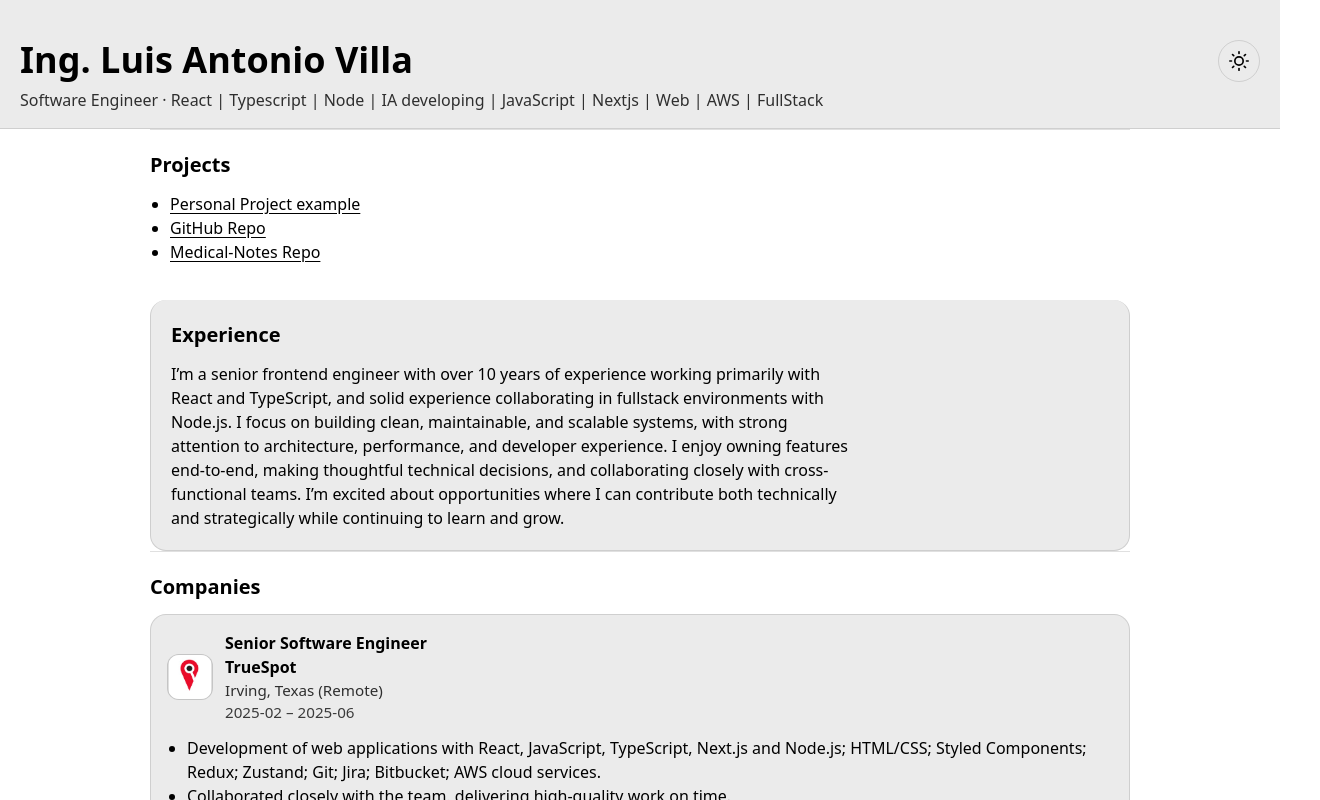
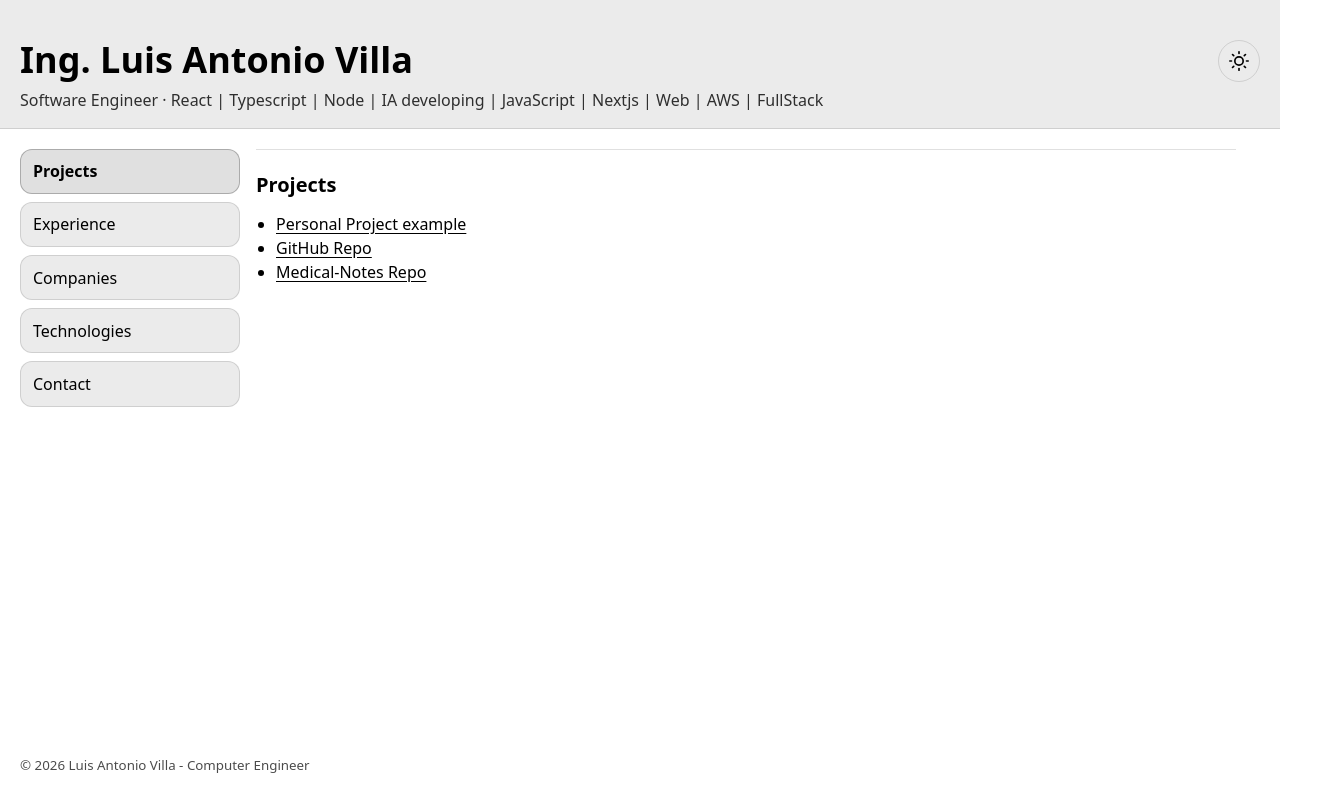
Before and after one commit to LuisoVilla/luis-portfolio, a React (Vite) app: page / in a window 1280 px wide. Shown: the top 800 px of the page, 1320 px wide, since content can reach past the window. Built offline with nearby package versions, Linux system fonts and the light colour scheme.

Commit message:
add contact info and sidebar added

```diff
--- a/src/App.css
+++ b/src/App.css
@@ -40,10 +40,92 @@
 
 .main {
   flex: 1;
-  padding: 0 1.25rem 2.5rem;
+  min-width: 0;
+}
+
+.layout {
+  flex: 1;
+  width: 100%;
+  padding: 1.25rem;
+  display: flex;
+  gap: 1rem;
+}
+
+.sidebar {
+  width: 220px;
+  flex: 0 0 auto;
+}
+
+.nav {
+  display: flex;
+  flex-direction: column;
+  gap: 0.5rem;
+}
+
+.navItem {
+  appearance: none;
+  text-align: left;
+  border: 1px solid var(--border-color);
+  background: var(--surface);
+  color: inherit;
+  padding: 0.6rem 0.75rem;
+  border-radius: 12px;
+  font: inherit;
+  cursor: pointer;
+}
+
+.navItem:hover {
+  border-color: var(--border-color-strong);
+}
+
+.navItemActive {
+  background: var(--surface-2);
+  border-color: var(--border-color-strong);
+  font-weight: 700;
+}
+
+.content {
+  width: 100%;
   max-width: 980px;
-  width: 100%;
-  margin: 0 auto;
+  margin: 0;
+  animation: sectionIn 220ms ease;
+}
+
+@keyframes sectionIn {
+  from {
+    opacity: 0;
+    transform: translateY(6px);
+  }
+
+  to {
+    opacity: 1;
+    transform: translateY(0);
+  }
+}
+
+@media (prefers-reduced-motion: reduce) {
+  .content {
+    animation: none;
+  }
+}
+
+@media (max-width: 820px) {
+  .layout {
+    flex-direction: column;
+  }
+
+  .sidebar {
+    width: 100%;
+  }
+
+  .nav {
+    flex-direction: row;
+    flex-wrap: wrap;
+  }
+
+  .navItem {
+    width: auto;
+  }
 }
 
 .title {
@@ -143,6 +225,24 @@
   color: #0A66C2;
 }
 
+.contactPill {
+  display: inline-flex;
+  align-items: center;
+  gap: 0.5rem;
+  padding: 0.6rem 0.75rem;
+  border: 1px solid var(--border-color);
+  border-radius: 999px;
+  background: var(--surface);
+}
+
+.contactFlag {
+  width: 20px;
+  height: 14px;
+  border-radius: 3px;
+  border: 1px solid var(--border-color);
+  display: block;
+}
+
 .contactPhone {
   font-weight: 600;
 }
@@ -193,21 +293,12 @@
   opacity: 0.8;
 }
 
-.companyRole {
-  font-weight: 800;
-}
-
 .companyName {
   font-weight: 700;
 }
 
 .companyRole {
   font-weight: 600;
-}
-
-.companyLocation {
-  opacity: 0.85;
-  font-size: 0.95rem;
 }
 
 .companyLocation {
--- a/src/App.tsx
+++ b/src/App.tsx
@@ -1,11 +1,12 @@
 import { useEffect, useState } from 'react'
-import { FiMoon, FiSun } from 'react-icons/fi'
+import { FiMoon, FiPhone, FiSun } from 'react-icons/fi'
 import './App.css'
 import { companies, contact, experienceSummary, projectLinks, technologies } from './content'
 import { SiLinkedin } from 'react-icons/si'
 
 function App() {
   type Theme = 'light' | 'dark'
+  type SectionId = 'projects' | 'experience' | 'companies' | 'technologies' | 'contact'
   const storageKey = 'theme'
 
   const [theme, setTheme] = useState<Theme>(() =>
@@ -24,6 +25,16 @@
   const toggleTheme = () => {
     setTheme((current) => (current === 'dark' ? 'light' : 'dark'))
   }
+
+  const sections: Array<{ id: SectionId; label: string }> = [
+    { id: 'projects', label: 'Projects' },
+    { id: 'experience', label: 'Experience' },
+    { id: 'companies', label: 'Companies' },
+    { id: 'technologies', label: 'Technologies' },
+    { id: 'contact', label: 'Contact' },
+  ]
+
+  const [activeSection, setActiveSection] = useState<SectionId>('projects')
 
   return (
     <div className="page">
@@ -48,7 +59,26 @@
         </button>
       </header>
 
-      <main className="main">
+      <div className="layout">
+        <aside className="sidebar" aria-label="Sections">
+          <nav className="nav">
+            {sections.map((section) => (
+              <button
+                key={section.id}
+                type="button"
+                className={activeSection === section.id ? 'navItem navItemActive' : 'navItem'}
+                onClick={() => setActiveSection(section.id)}
+                aria-current={activeSection === section.id ? 'page' : undefined}
+              >
+                {section.label}
+              </button>
+            ))}
+          </nav>
+        </aside>
+
+        <main className="main" aria-live="polite">
+          <div key={activeSection} className="content">
+            {activeSection === 'projects' ? (
               <section className="section" aria-labelledby="projects">
                 <h2 className="sectionTitle" id="projects">
                   Projects
@@ -63,14 +93,18 @@
                   ))}
                 </ul>
               </section>
+            ) : null}
 
+            {activeSection === 'experience' ? (
               <section className="section sectionPanel" aria-labelledby="experience">
                 <h2 className="sectionTitle" id="experience">
                   Experience
                 </h2>
                 <p className="paragraph">{experienceSummary}</p>
               </section>
+            ) : null}
 
+            {activeSection === 'companies' ? (
               <section className="section" aria-labelledby="companies">
                 <h2 className="sectionTitle" id="companies">
                   Companies
@@ -121,7 +155,9 @@
                   })}
                 </div>
               </section>
+            ) : null}
 
+            {activeSection === 'technologies' ? (
               <section className="section" aria-labelledby="technologies">
                 <h2 className="sectionTitle" id="technologies">
                   Technologies
@@ -140,7 +176,9 @@
                   ))}
                 </div>
               </section>
+            ) : null}
 
+            {activeSection === 'contact' ? (
               <section className="section sectionPanel" aria-labelledby="contact">
                 <h2 className="sectionTitle" id="contact">
                   Contact
@@ -153,11 +191,20 @@
                   </a>
 
                   <a className="contactLink" href={`tel:${contact.phoneTel}`}>
+                    <FiPhone className="contactIcon" aria-hidden="true" focusable={false} />
                     <span className="contactPhone">{contact.phoneDisplay}</span>
                   </a>
+
+                  <div className="contactPill" aria-label={contact.countryLabel}>
+                    <img className="contactFlag" src={contact.countryFlagSrc} alt={contact.countryFlagAlt} loading="lazy" />
+                    <span>{contact.countryLabel}</span>
+                  </div>
                 </div>
               </section>
+            ) : null}
+          </div>
         </main>
+      </div>
 
       <footer className="footer">
         <small>© {new Date().getFullYear()} Luis Antonio Villa - Computer Engineer</small>
--- a/src/content.ts
+++ b/src/content.ts
@@ -8,12 +8,15 @@
   SiHtml5,
   SiJavascript,
   SiAmazonwebservices,
+  SiMongodb,
   SiNodedotjs,
+  SiPostgresql,
   SiReact,
   SiTypescript,
   SiVercel,
 } from 'react-icons/si'
 import { VscAzure } from 'react-icons/vsc'
+import { DiMsqlServer } from 'react-icons/di'
 
 export type ProjectLink = {
   label: string
@@ -40,8 +43,11 @@
 
 export const contact = {
   linkedInUrl: 'https://www.linkedin.com/in/luis-villa-55792b61/',
-  phoneDisplay: '+54 9381 218-3026',
-  phoneTel: '+5493812183026',
+  phoneDisplay: '+54 381 218-3026',
+  phoneTel: '+543812183026',
+  countryLabel: 'Argentina',
+  countryFlagSrc: '/flags/ar.svg',
+  countryFlagAlt: 'Bandera de Argentina',
 }
 
 export type Company = {
@@ -90,7 +96,7 @@
     start: '2019-10',
     end: '2020-12',
     descriptions: [
-      'Development of web applications using JavaScript, HTML, CSS, C#, SQL Server, Git, Jira, Bitbucket and .NET Core.',
+      'Worked on a Health Insurance related project, developing web applications using .NET Core, JavaScript, SQL Server and Microsoft Azure (plus Git, Jira and Bitbucket).',
     ],
     logoUrl: '/logos/integra-media.png',
   },
@@ -126,16 +132,24 @@
 
 export const technologies: Technology[] = [
   { name: 'React', Icon: SiReact, color: '#61DAFB' },
-  { name: 'TypeScript', Icon: SiTypescript, color: '#3178C6' },
-  { name: 'JavaScript', Icon: SiJavascript, color: '#F7DF1E' },
-  { name: 'Node.js', Icon: SiNodedotjs, color: '#339933' },
   { name: 'HTML5', Icon: SiHtml5, color: '#E34F26' },
   { name: 'CSS3', Icon: SiCss3, color: '#1572B6' },
+  { name: 'JavaScript', Icon: SiJavascript, color: '#F7DF1E' },
+  { name: 'TypeScript', Icon: SiTypescript, color: '#3178C6' },
+
+  { name: 'Node.js', Icon: SiNodedotjs, color: '#339933' },
+
   { name: 'Git', Icon: SiGit, color: '#F05032' },
   { name: 'GitHub', Icon: SiGithub },
+
+  { name: 'SQL Server', Icon: DiMsqlServer, color: '#CC2927' },
+  { name: 'MongoDB', Icon: SiMongodb, color: '#47A248' },
+  { name: 'PostgreSQL', Icon: SiPostgresql, color: '#4169E1' },
+
   { name: 'Docker', Icon: SiDocker, color: '#2496ED' },
+  { name: 'Azure', Icon: VscAzure, color: '#0078D4' },
   { name: 'AWS', Icon: SiAmazonwebservices, color: '#FF9900' },
-  { name: 'Azure', Icon: VscAzure, color: '#0078D4' },
   { name: 'Jenkins', Icon: SiJenkins, color: '#D24939' },
+
   { name: 'Vercel', Icon: SiVercel },
 ]
```
Also changed, not shown: public/flags/ar.svg (added). Lines whose indentation alone changed are shown as unchanged.
